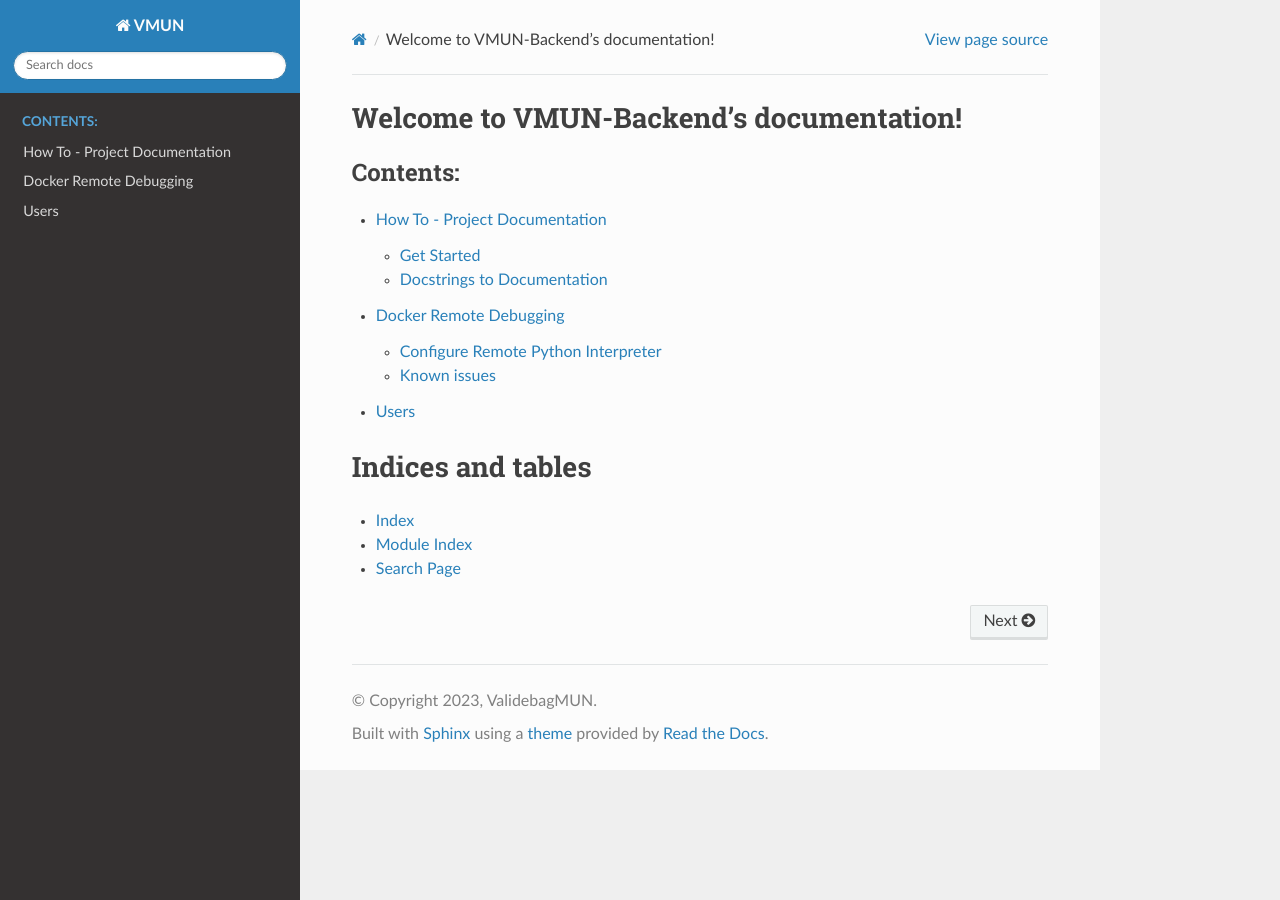
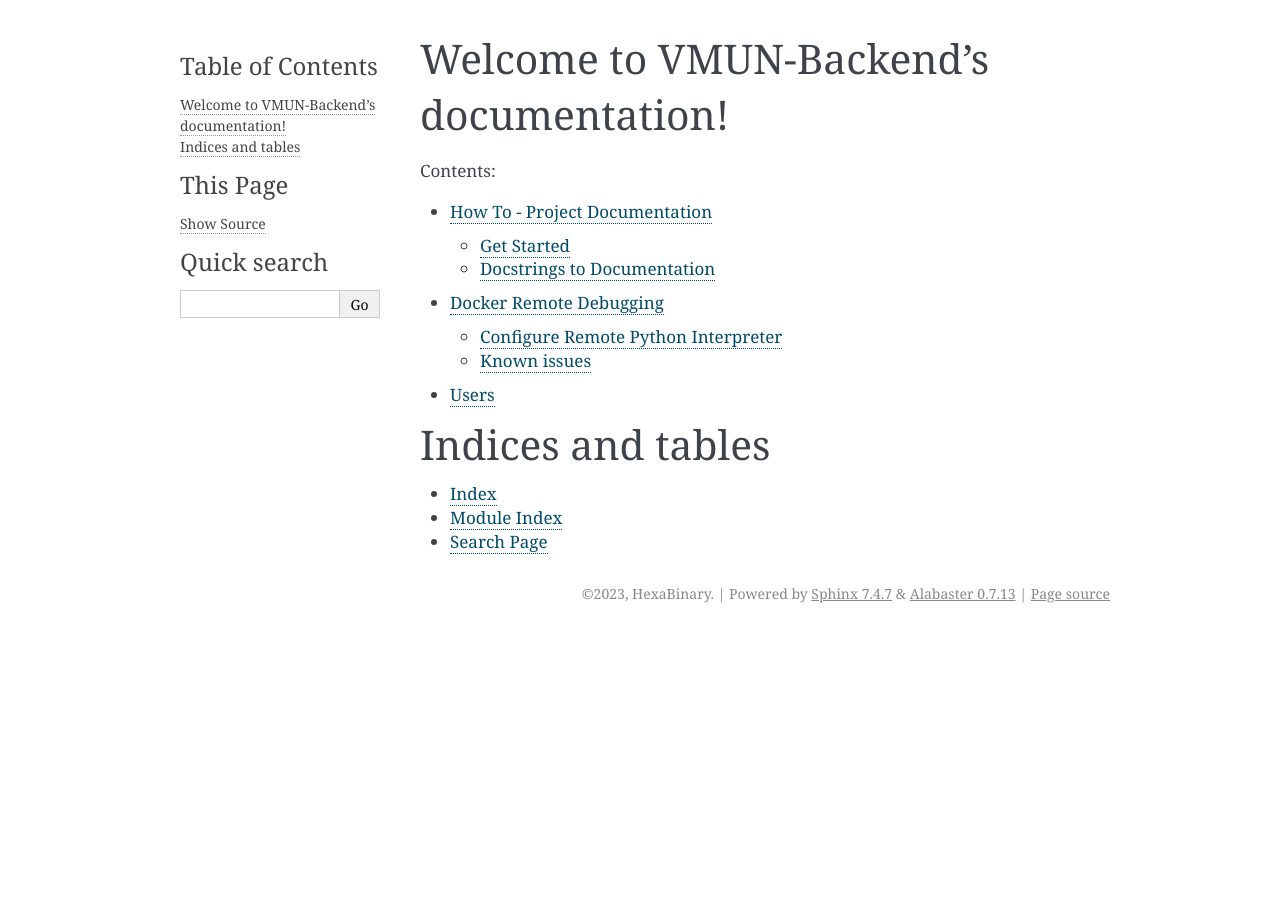
Before and after one commit to ValidebagMUN/VMUN-Backend, a Sphinx documentation site: the page built from docs/index.rst, in a window 1280 px wide. Built offline with Sphinx 7.4.7, drawn with Linux system fonts in a browser that asks for light colours.

Commit message:
docs(fix): fix dependency

```diff
--- a/docs/conf.py
+++ b/docs/conf.py
@@ -27,8 +27,8 @@ django.setup()
 
 # -- Project information -----------------------------------------------------
 
-project = "VMUN"
-copyright = """2023, ValidebagMUN"""
+project = "VMUN-Backend"
+copyright = """2023, HexaBinary"""
 author = "HexaBinary"
 
 
@@ -40,7 +40,6 @@ author = "HexaBinary"
 extensions = [
     "sphinx.ext.autodoc",
     "sphinx.ext.napoleon",
-    "sphinx_rtd_theme",
 ]
 
 # Add any paths that contain templates here, relative to this directory.
@@ -56,7 +55,7 @@ exclude_patterns = ["_build", "Thumbs.db", ".DS_Store"]
 # The theme to use for HTML and HTML Help pages.  See the documentation for
 # a list of builtin themes.
 #
-html_theme = "sphinx_rtd_theme"
+html_theme = "alabaster"
 
 # Add any paths that contain custom static files (such as style sheets) here,
 # relative to this directory. They are copied after the builtin static files,
```
Also changed, not shown: 1 other file.
